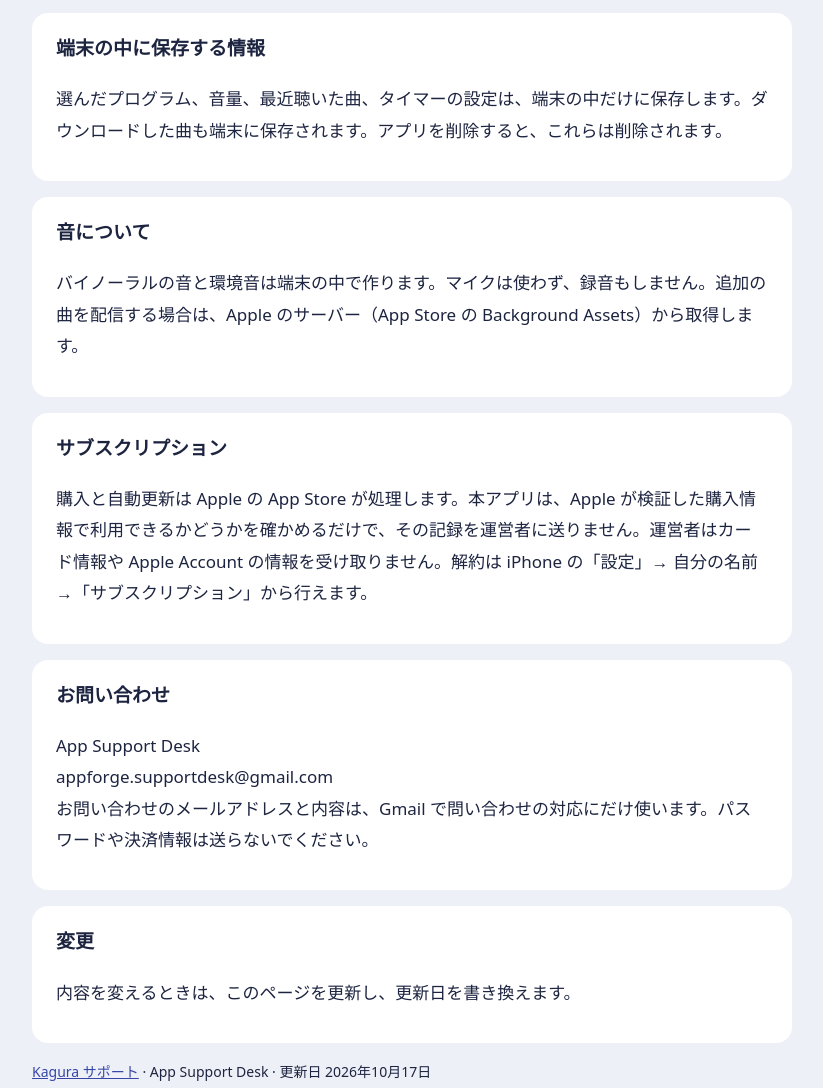
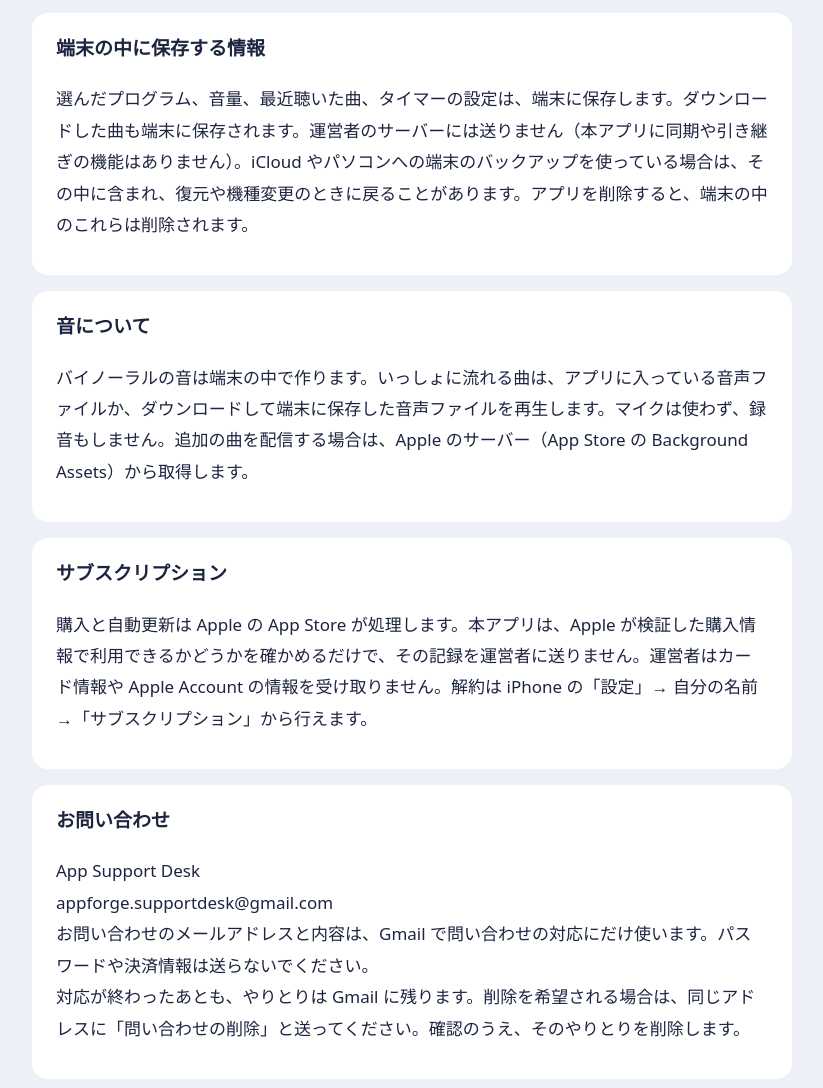
Before and after one commit to koseirving/koseirving.github.io, a plain HTML site: page kagura/privacy.html in a window 1280 px wide. Shown: the part 363-1451 px from the top of the page, without its empty margins (228-1051 px from the left). Drawn offline with Linux system fonts and the light colour scheme.

Commit message:
kagura, mieru: pages: renewal terms, device backups, inquiry deletion (Codex r1 findings, kuniumi#168, #167)
Co-Authored-By: Claude Opus 5.5 <noreply@anthropic.com>

```diff
--- a/kagura/privacy.html
+++ b/kagura/privacy.html
@@ -5,9 +5,9 @@
 <main><h1>Kagura プライバシーポリシー</h1>
 <p>Kagura（以下「本アプリ」）が扱う情報について説明します。</p>
 <section><h2>集める情報</h2><p>本アプリは、利用者の個人情報・利用状況・端末の識別子を運営者に送信しません。アカウント登録、アクセス解析、広告、トラッキングはありません。</p></section>
-<section><h2>端末の中に保存する情報</h2><p>選んだプログラム、音量、最近聴いた曲、タイマーの設定は、端末の中だけに保存します。ダウンロードした曲も端末に保存されます。アプリを削除すると、これらは削除されます。</p></section>
-<section><h2>音について</h2><p>バイノーラルの音と環境音は端末の中で作ります。マイクは使わず、録音もしません。追加の曲を配信する場合は、Apple のサーバー（App Store の Background Assets）から取得します。</p></section>
+<section><h2>端末の中に保存する情報</h2><p>選んだプログラム、音量、最近聴いた曲、タイマーの設定は、端末に保存します。ダウンロードした曲も端末に保存されます。運営者のサーバーには送りません（本アプリに同期や引き継ぎの機能はありません）。iCloud やパソコンへの端末のバックアップを使っている場合は、その中に含まれ、復元や機種変更のときに戻ることがあります。アプリを削除すると、端末の中のこれらは削除されます。</p></section>
+<section><h2>音について</h2><p>バイノーラルの音は端末の中で作ります。いっしょに流れる曲は、アプリに入っている音声ファイルか、ダウンロードして端末に保存した音声ファイルを再生します。マイクは使わず、録音もしません。追加の曲を配信する場合は、Apple のサーバー（App Store の Background Assets）から取得します。</p></section>
 <section><h2>サブスクリプション</h2><p>購入と自動更新は Apple の App Store が処理します。本アプリは、Apple が検証した購入情報で利用できるかどうかを確かめるだけで、その記録を運営者に送りません。運営者はカード情報や Apple Account の情報を受け取りません。解約は iPhone の「設定」→ 自分の名前 →「サブスクリプション」から行えます。</p></section>
-<section><h2>お問い合わせ</h2><p>App Support Desk<br>appforge.supportdesk@gmail.com<br>お問い合わせのメールアドレスと内容は、Gmail で問い合わせの対応にだけ使います。パスワードや決済情報は送らないでください。</p></section>
+<section><h2>お問い合わせ</h2><p>App Support Desk<br>appforge.supportdesk@gmail.com<br>お問い合わせのメールアドレスと内容は、Gmail で問い合わせの対応にだけ使います。パスワードや決済情報は送らないでください。<br>対応が終わったあとも、やりとりは Gmail に残ります。削除を希望される場合は、同じアドレスに「問い合わせの削除」と送ってください。確認のうえ、そのやりとりを削除します。</p></section>
 <section><h2>変更</h2><p>内容を変えるときは、このページを更新し、更新日を書き換えます。</p></section>
 <footer><a href="./">Kagura サポート</a> · App Support Desk · 更新日 2026年10月17日</footer></main></html>
```
Also changed, not shown: kagura/index.html (+1 -1 lines), mieru/index.html (+1 -1 lines), mieru/privacy.html (+2 -2 lines).
